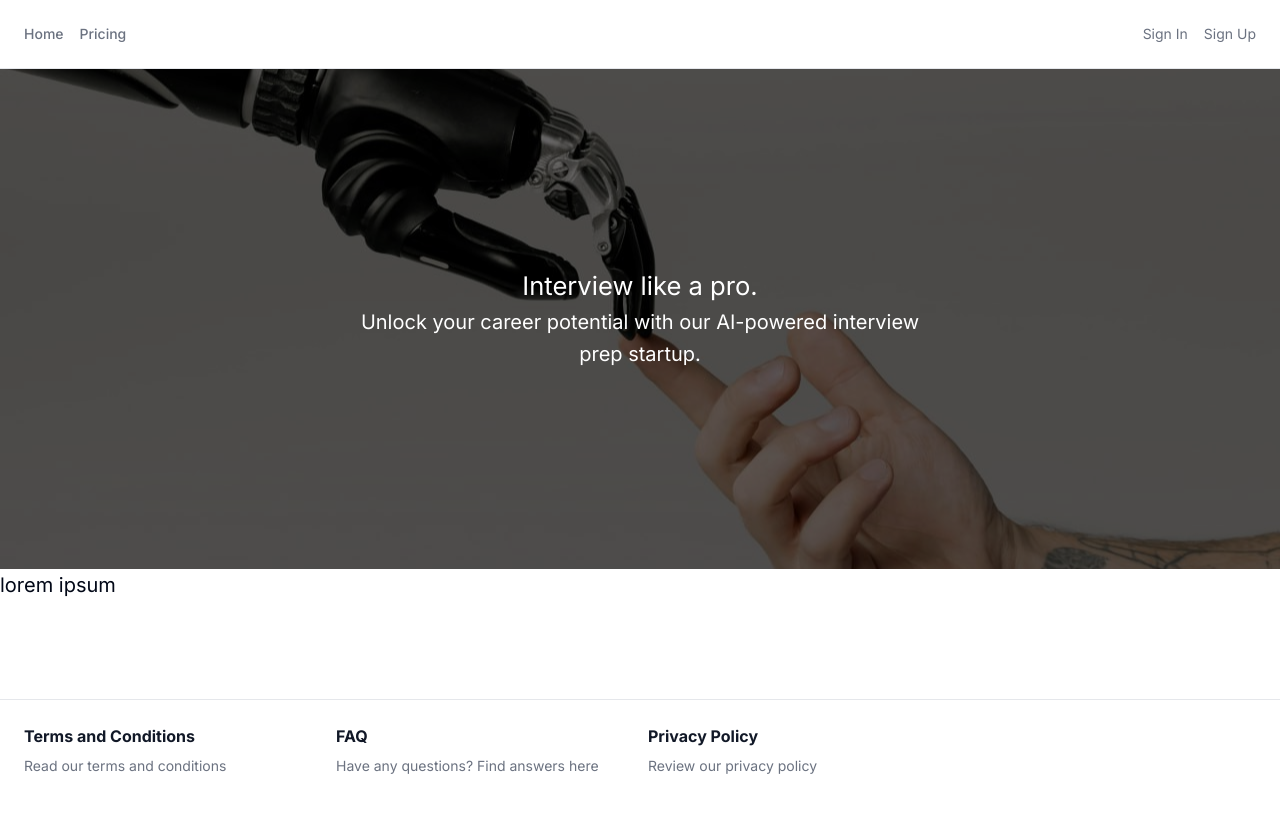
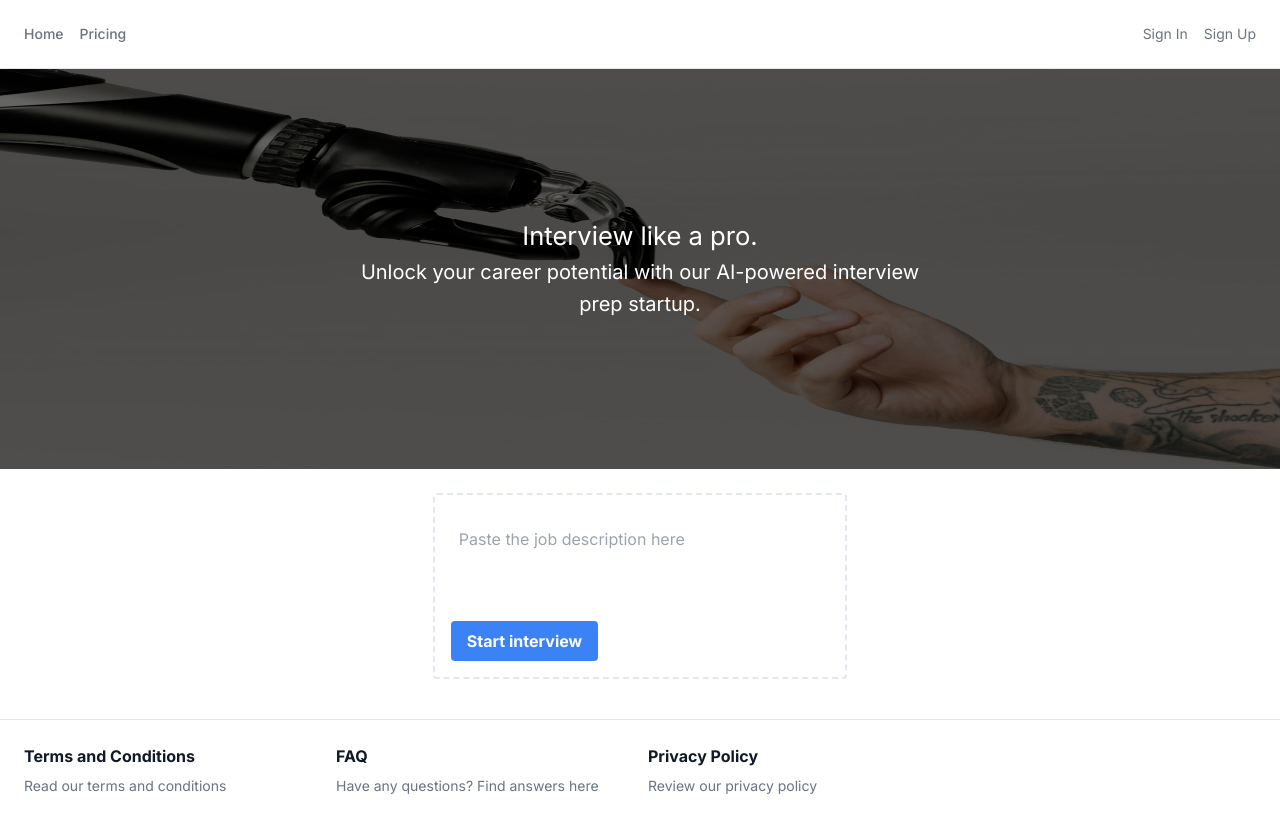
Before and after one commit to RekunDzmitry/careerai, a Next.js app in the folder frontend/ui/: page / in a window 1280 px wide. Built offline with nearby package versions, Linux system fonts and the light colour scheme.

Commit message:
changes main page

```diff
--- a/frontend/ui/app/page.tsx
+++ b/frontend/ui/app/page.tsx
@@ -3,10 +3,47 @@
 import { useState, useEffect } from "react";
 import Image from "next/image";
 import Link from "next/link";
+import axios from "axios";
+import React from "react";
+import { useRouter } from "next/navigation";
 
 export default function Component() {
   const [showImage, setShowImage] = useState(false);
   const [showText, setShowText] = useState(false);
+
+  const router = useRouter();
+  const [jobDescription, setJobDescription] = useState("");
+
+  const handleStart = () => {
+    const jobDescriptionValue = document.getElementById(
+      "jobDescription"
+    ) as HTMLTextAreaElement;
+
+    if (jobDescriptionValue) {
+      const description = jobDescriptionValue.value;
+      setJobDescription(description);
+
+      axios
+        .post(
+          `http://localhost:3003/interview`,
+          { jobDescription: description },
+          {
+            headers: {
+              "Content-Type": "application/json",
+            },
+          }
+        )
+        .then((response) => {
+          console.log("Skills output:", response.data);
+          const interviewId = response.data;
+          console.log("interviewId:", interviewId);
+          router.push(`/interview/${interviewId}`);
+        })
+        .catch((error) => {
+          console.error("There was a problem with the Axios request:", error);
+        });
+    }
+  };
 
   useEffect(() => {
     setTimeout(() => {
@@ -51,7 +88,7 @@ export default function Component() {
           </Link>
         </div>
       </header>
-      <div className="flex-1 flex flex-col items-center justify-center py-6" style={{ backgroundImage: `url('/interview.jpg')`, backgroundSize: 'cover', backgroundPosition: 'center', backgroundRepeat: 'no-repeat', position: 'relative', height: '100vh' }}>
+      <div className="flex-1 flex flex-col items-center justify-center py-6" style={{ backgroundImage: `url('/interview.jpg')`, backgroundSize: '100% 100%', backgroundPosition: 'center', backgroundRepeat: 'no-repeat', position: 'relative', minHeight: '50vh' }}>
       <div className="absolute inset-0 bg-black opacity-60"></div>
     <div className="container flex flex-col items-center justify-center space-y-4 text-center" style={{ position: 'relative', width: '100%', height: '100%' }}>
         {showText && (
@@ -71,18 +108,21 @@ export default function Component() {
     </div>
 </div>
 
-      <main>
-        <div>
-        <p className="max-w-[600px] text-black-500 md:text-xl/relaxed lg:text-base/relaxed xl:text-xl/relaxed dark:text-black-400">
-                  lorem ipsum
-                  <br></br>
-                  <br></br>
-                  <br></br>
-                  <br></br>
-
-                </p>
-        </div>
-      </main>
+      <div className="flex items-center justify-center py-6">
+      <div className="border-2 border-dashed rounded p-4 mb-4">
+            <textarea
+              id="jobDescription"
+              className="w-full h-full border-gray-300 rounded mt-2 p-2 resize-none"
+              placeholder="Paste the job description here"
+            ></textarea>
+            <button
+              className="bg-blue-500 hover:bg-blue-700 text-white font-bold py-2 px-4 rounded mt-8"
+              onClick={handleStart}
+            >
+              Start interview
+            </button>
+          </div>
+      </div>
 
       <footer className="grid gap-4 p-4 border-t border-gray-200 items-center justify-center sm:p-6 md:grid-cols-2 lg:grid-cols-4 dark:border-gray-800">
         <div className="space-y-2">
--- a/frontend/ui/package.json
+++ b/frontend/ui/package.json
@@ -11,7 +11,7 @@
   },
   "dependencies": {
     "@clerk/nextjs": "^4.29.9",
-    "@heroicons/react": "^2.1.3",
+    "@heroicons/react": "^2.1.4",
     "@radix-ui/react-accordion": "^1.1.2",
     "@radix-ui/react-dialog": "^1.0.5",
     "@radix-ui/react-label": "^2.0.2",
```
Also changed, not shown: 2 other files (tests, documents, lock files or other folders).
